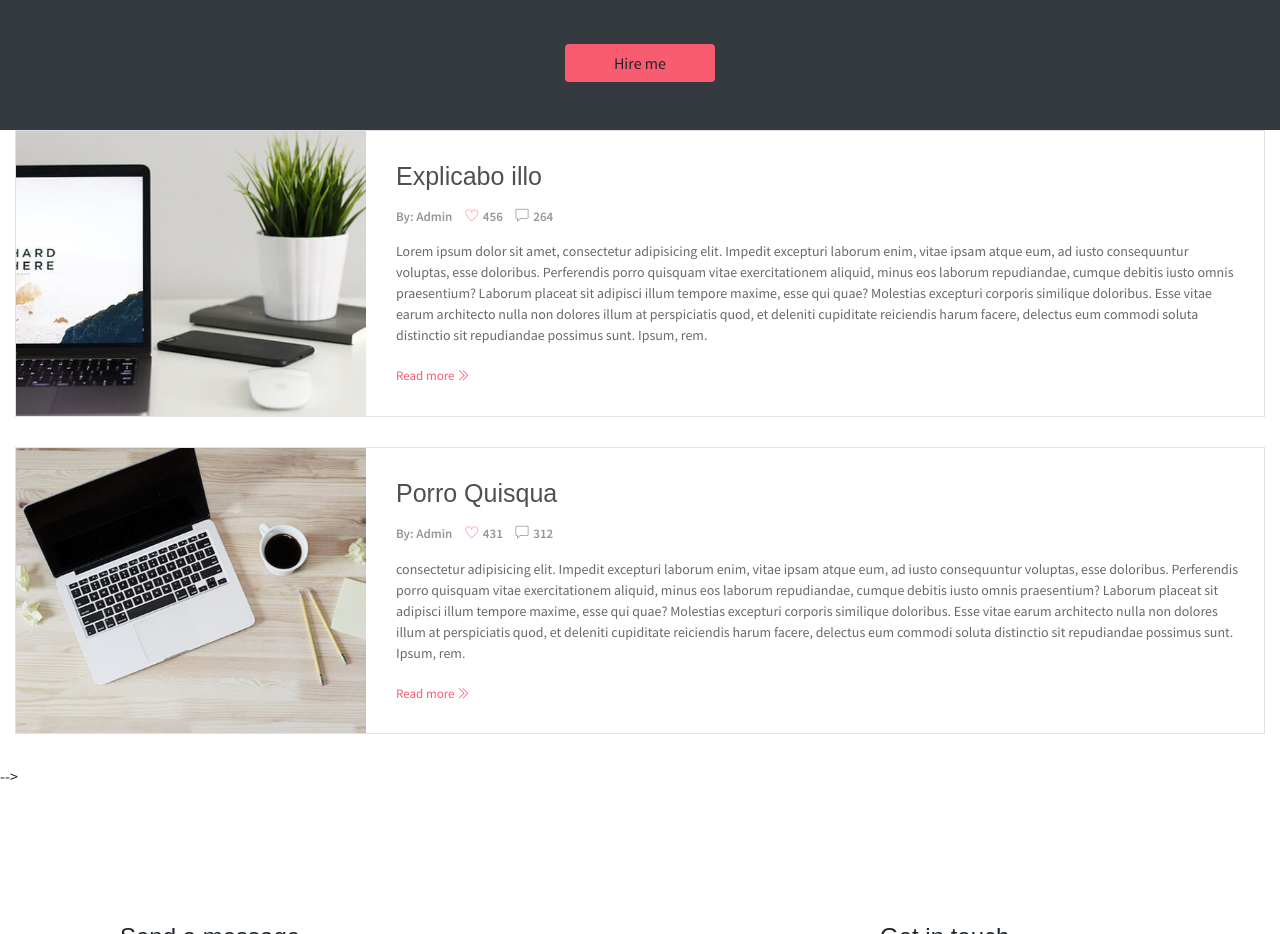
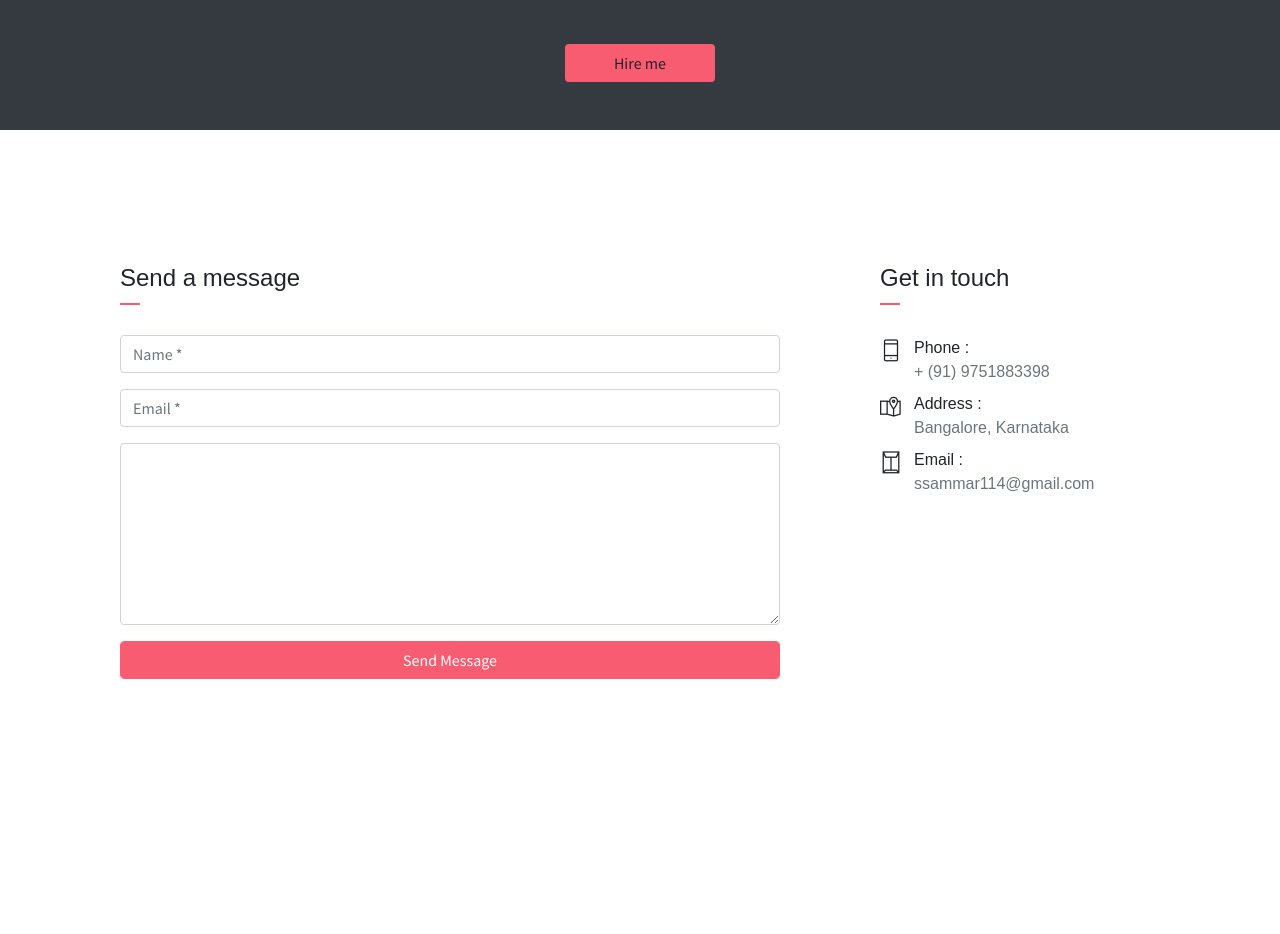
Before and after one commit to AmmarSep/AmmarSep.github.io, a plain HTML site: page index.html in a window 1280 px wide. Shown: the part 3560-4494 px from the top of the page. After the commit the page ends 4390 px from the top, so only its background shows below. Drawn offline with Linux system fonts and the light colour scheme.

Commit message:
blog content removed

```diff
--- a/index.html
+++ b/index.html
@@ -662,7 +662,7 @@
                 </div><!-- end of blog wrapper -->
 
                 <!-- blog-card -->
-                <div class="blog-card">
+                <!-- <div class="blog-card">
                     <div class="img-holder">
                         <img src="assets/imgs/blog2.jpg" alt="Download free bootstrap 4 landing page, free boootstrap 4 templates, Download free bootstrap 4.1 landing page, free boootstrap 4.1.1 templates, meyawo Landing page">
                     </div>
@@ -681,7 +681,7 @@
                     </div>
                 </div><!-- end of blog wrapper -->
                 <!-- blog-card -->
-                <div class="blog-card">
+                <!-- <div class="blog-card">
                     <div class="img-holder">
                         <img src="assets/imgs/blog3.jpg" alt="Download free bootstrap 4 landing page, free boootstrap 4 templates, Download free bootstrap 4.1 landing page, free boootstrap 4.1.1 templates, meyawo Landing page">
                     </div>
@@ -697,12 +697,12 @@
                         <p> consectetur adipisicing elit. Impedit excepturi laborum enim, vitae ipsam atque eum, ad iusto consequuntur voluptas, esse doloribus. Perferendis porro quisquam vitae exercitationem aliquid, minus eos laborum repudiandae, cumque debitis iusto omnis praesentium? Laborum placeat sit adipisci illum tempore maxime, esse qui quae? Molestias excepturi corporis similique doloribus. Esse vitae earum architecto nulla non dolores illum at perspiciatis quod, et deleniti cupiditate reiciendis harum facere, delectus eum commodi soluta distinctio sit repudiandae possimus sunt. Ipsum, rem.</p>
 
                         <a href="#" class="read-more">Read more <i class="ti-angle-double-right"></i></a>
-                    </div>
-                </div><!-- end of blog wrapper -->
+                    </div> -->
+                <!-- </div><!-- end of blog wrapper -->
 
-            </div>
-        </div>
-    </section> -->
+            <!-- </div> -->
+        <!-- </div> -->
+    <!-- </section>  -->
 
     <div class="section contact" id="contact">
         <div id="map" class="map"></div>
```
